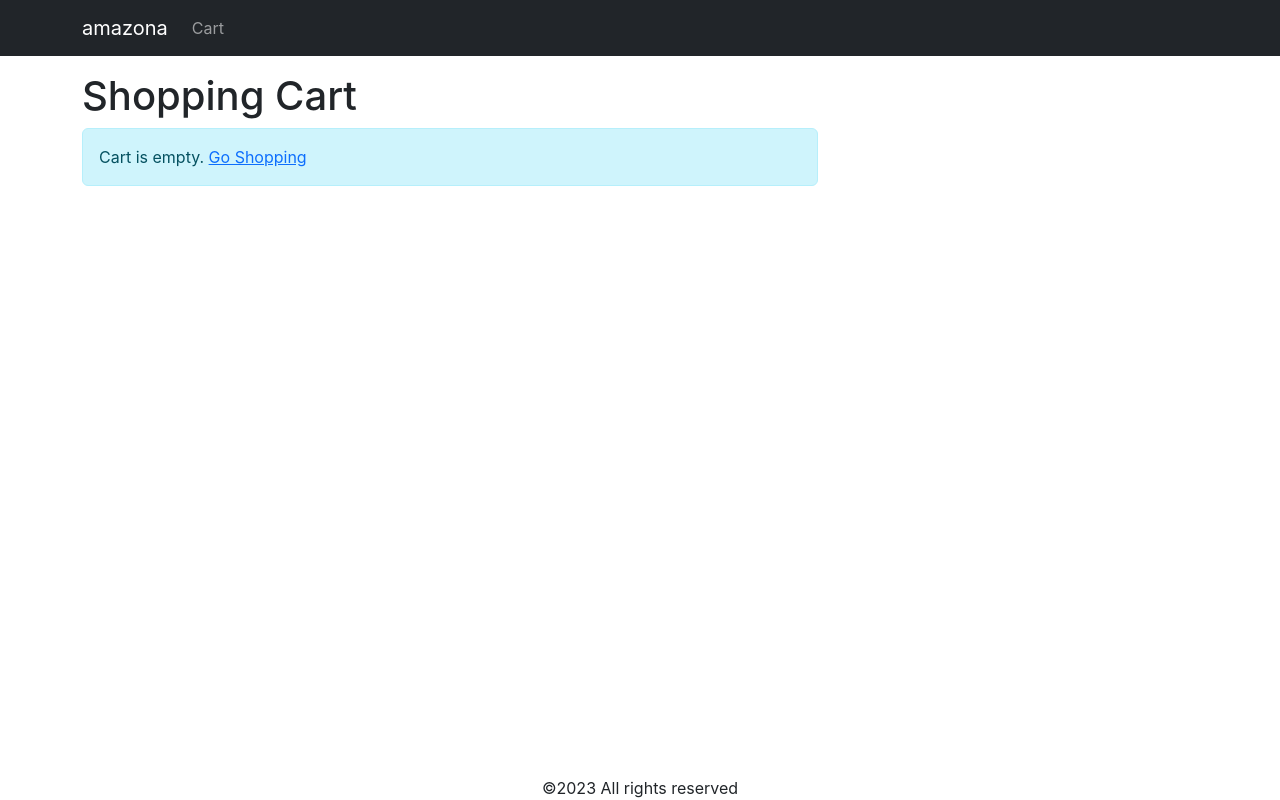
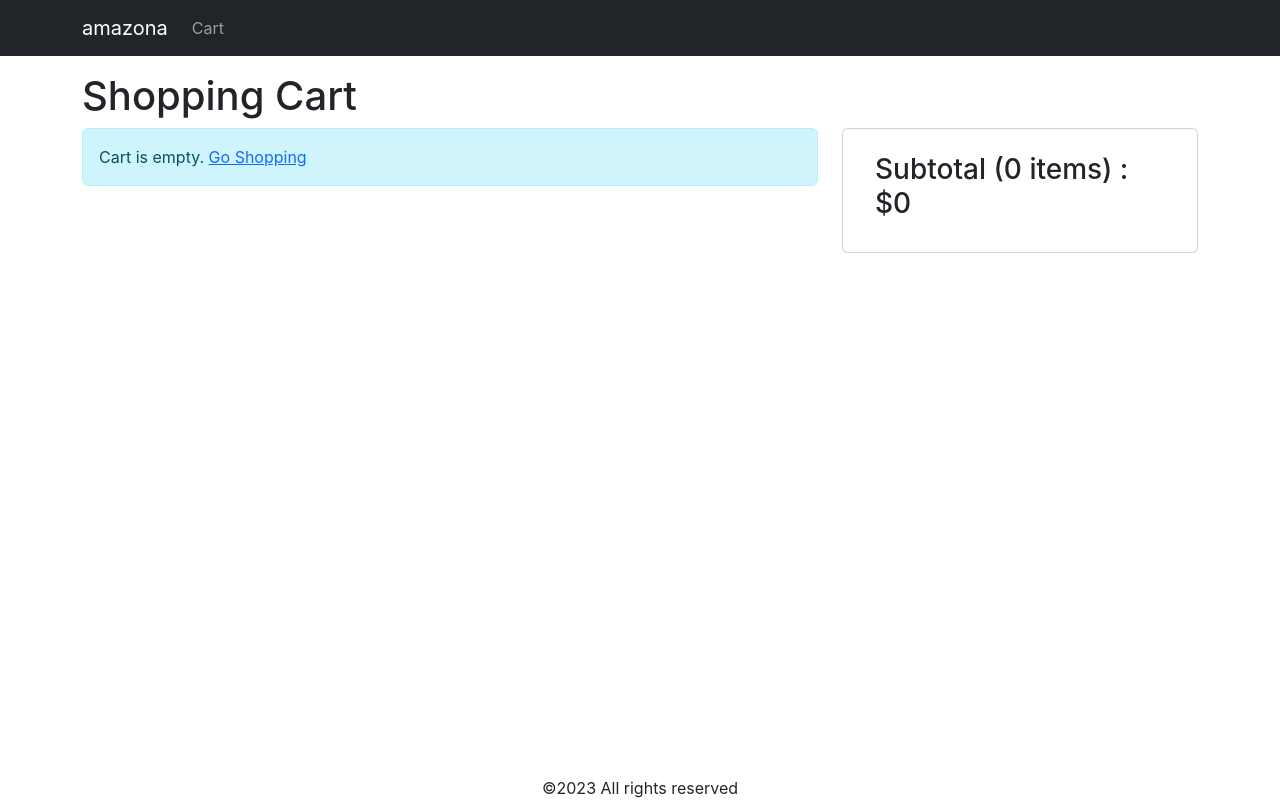
Before and after one commit to OybekKayumov/amazona, a React (Create React App) app in the folder frontend/: page /cart in a window 1280 px wide. Built offline with nearby package versions, Linux system fonts and the light colour scheme.

Commit message:
Add cart-screen component

```diff
--- a/frontend/src/screens/CartScreen.js
+++ b/frontend/src/screens/CartScreen.js
@@ -3,6 +3,7 @@ import { Store } from '../store'
 import { Helmet } from 'react-helmet-async';
 import Col from 'react-bootstrap/Col';
 import Row from 'react-bootstrap/Row';
+import Card from 'react-bootstrap/Card';
 import MessageBox from '../components/MessageBox';
 import { Link } from 'react-router-dom';
 import ListGroup from 'react-bootstrap/ListGroup';
@@ -47,7 +48,10 @@ const CartScreen = () => {
 
                       <span>{item.quantity}</span>{' '}
 
-                      <Button variant='light' disabled={item.quantity === 1}>
+                      <Button
+                        variant='light'
+                        disabled={item.quantity === item.countInStock}
+                      >
                         <i className='fas fa-plus-circle'></i>
                       </Button>
                     </Col>
@@ -67,7 +71,22 @@ const CartScreen = () => {
         }
         </Col>
 
-        <Col md={4}></Col>
+        <Col md={4}>
+          <Card>
+            <Card.Body>
+              <ListGroup variant='flush'>
+                <ListGroup.Item>
+                  <h3>
+                    Subtotal ({cartItems.reduce((acc, curr) => acc+curr.quantity, 0)}{' '}
+                    items) : $
+                    {cartItems.reduce((acc, curr) => acc + curr.price*curr.quantity, 0)}
+                  </h3>
+                </ListGroup.Item>
+
+              </ListGroup>
+            </Card.Body>
+          </Card>
+        </Col>
       </Row>
 
     </div>
```
